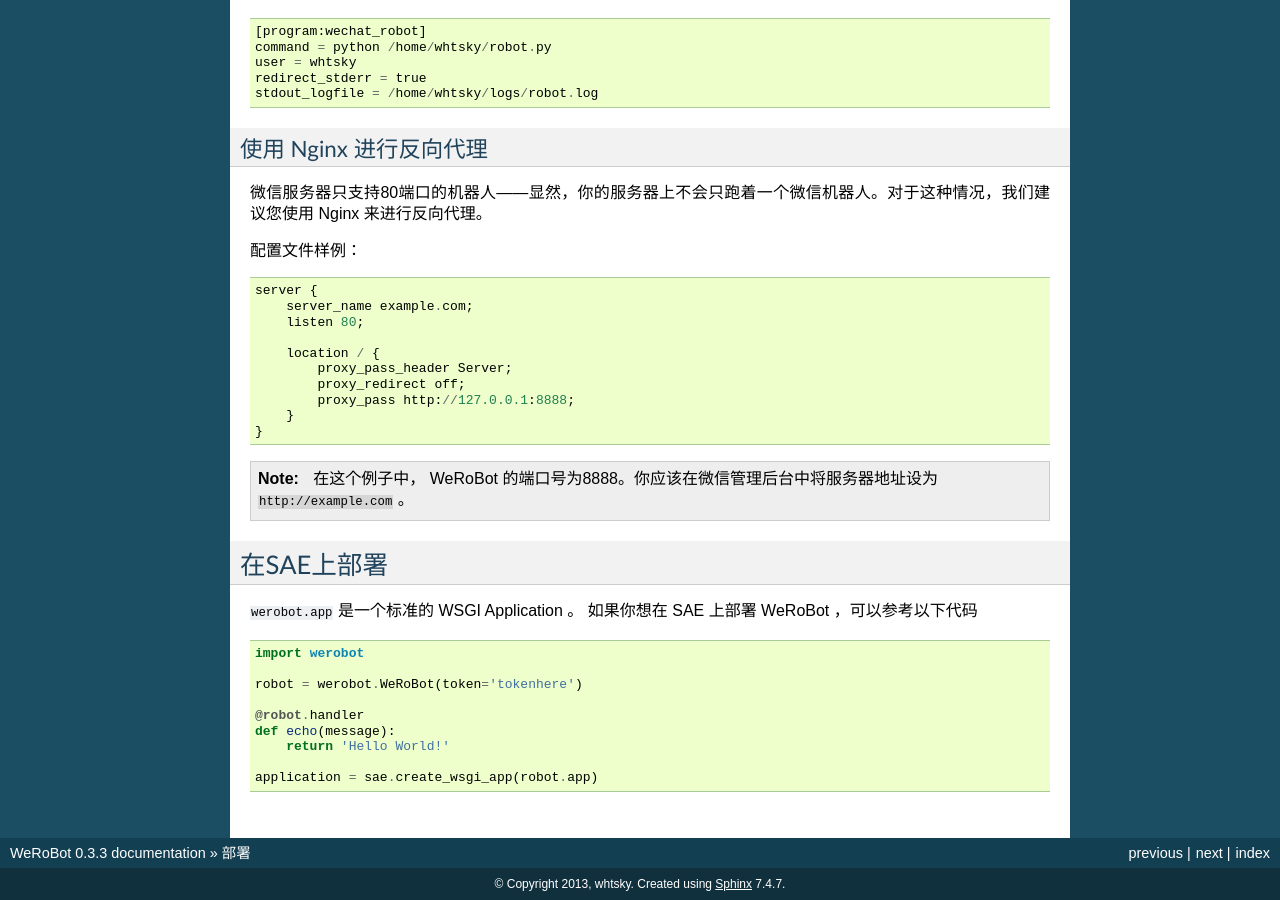
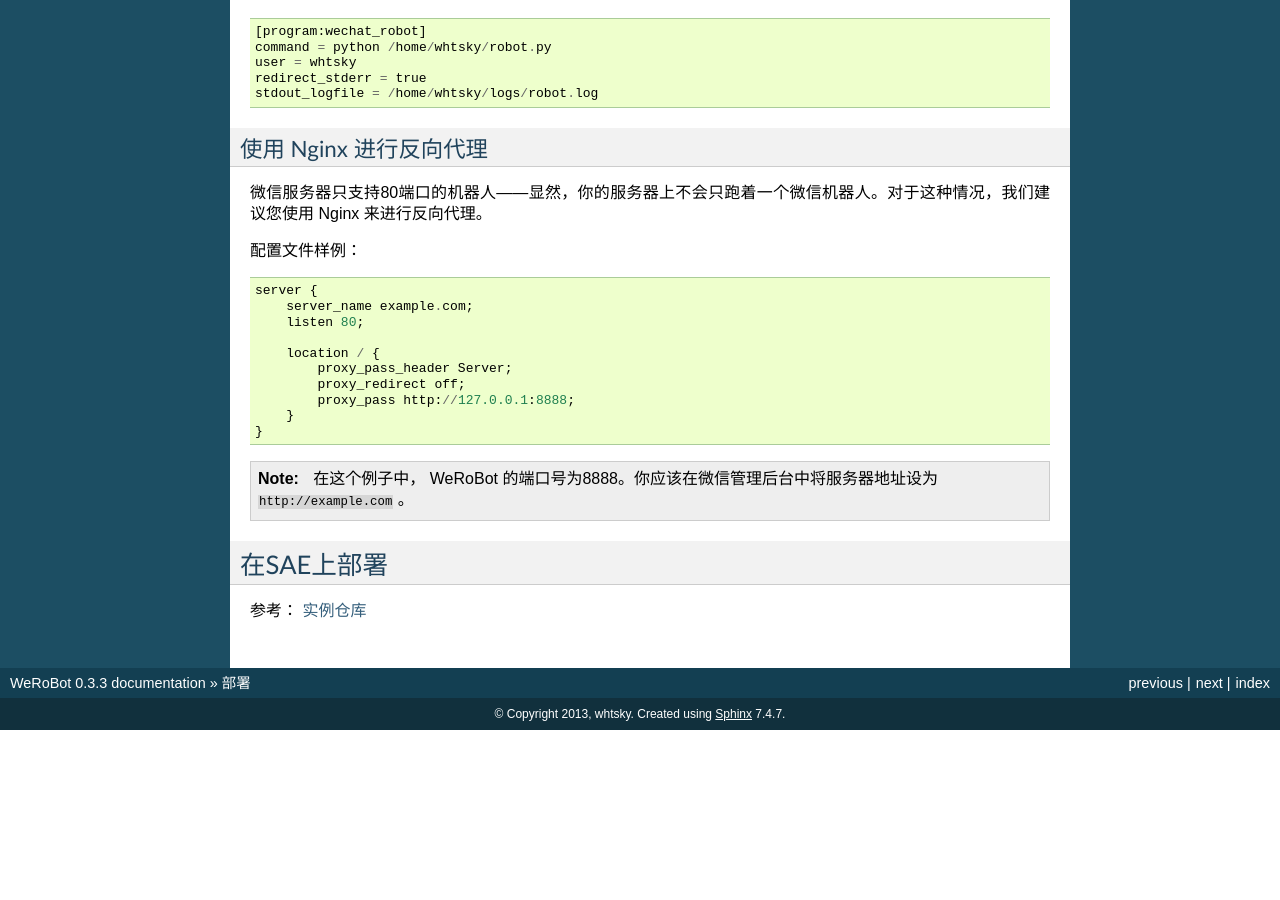
Before and after one commit to offu/WeRoBot, a Sphinx documentation site: the page built from docs/deploy.rst, in a window 1280 px wide and 900 px high, scrolled down 1199 px. Built offline with Sphinx 7.4.7, drawn with Linux system fonts in a browser that asks for light colours; after the commit the page ends 1929 px from its top, so only the background shows below that.

Commit message:
update doc

```diff
--- a/docs/deploy.rst
+++ b/docs/deploy.rst
@@ -86,14 +86,4 @@
 在SAE上部署
 -----------------
 
-``werobot.app`` 是一个标准的 WSGI Application 。 如果你想在 SAE 上部署 WeRoBot ，可以参考以下代码 ::
-
-    import werobot
-
-    robot = werobot.WeRoBot(token='tokenhere')
-
-    @robot.handler
-    def echo(message):
-        return 'Hello World!'
-
-    application = sae.create_wsgi_app(robot.app)
+参考： `实例仓库 <https://github.com/whtsky/WeRoBot-SAE-demo>`_
```
